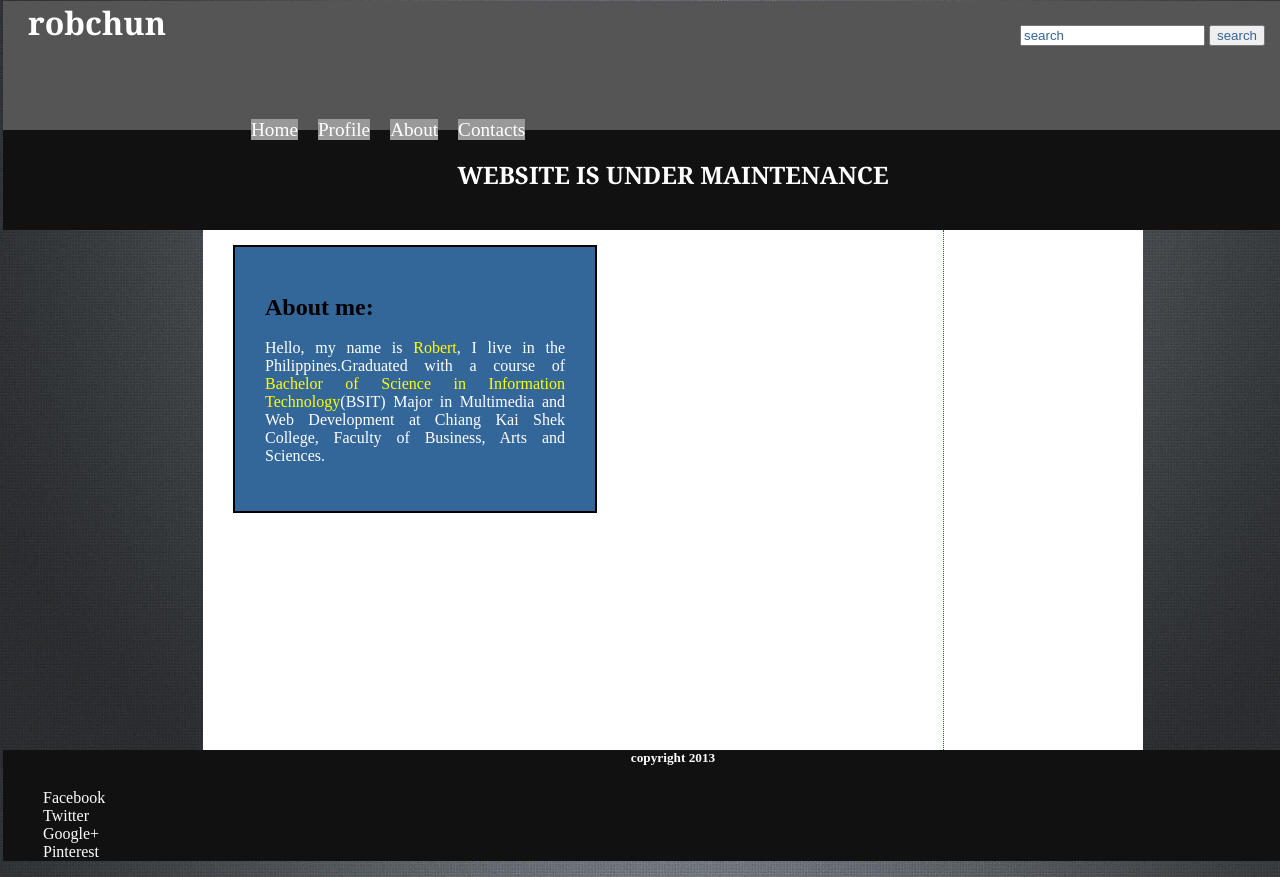
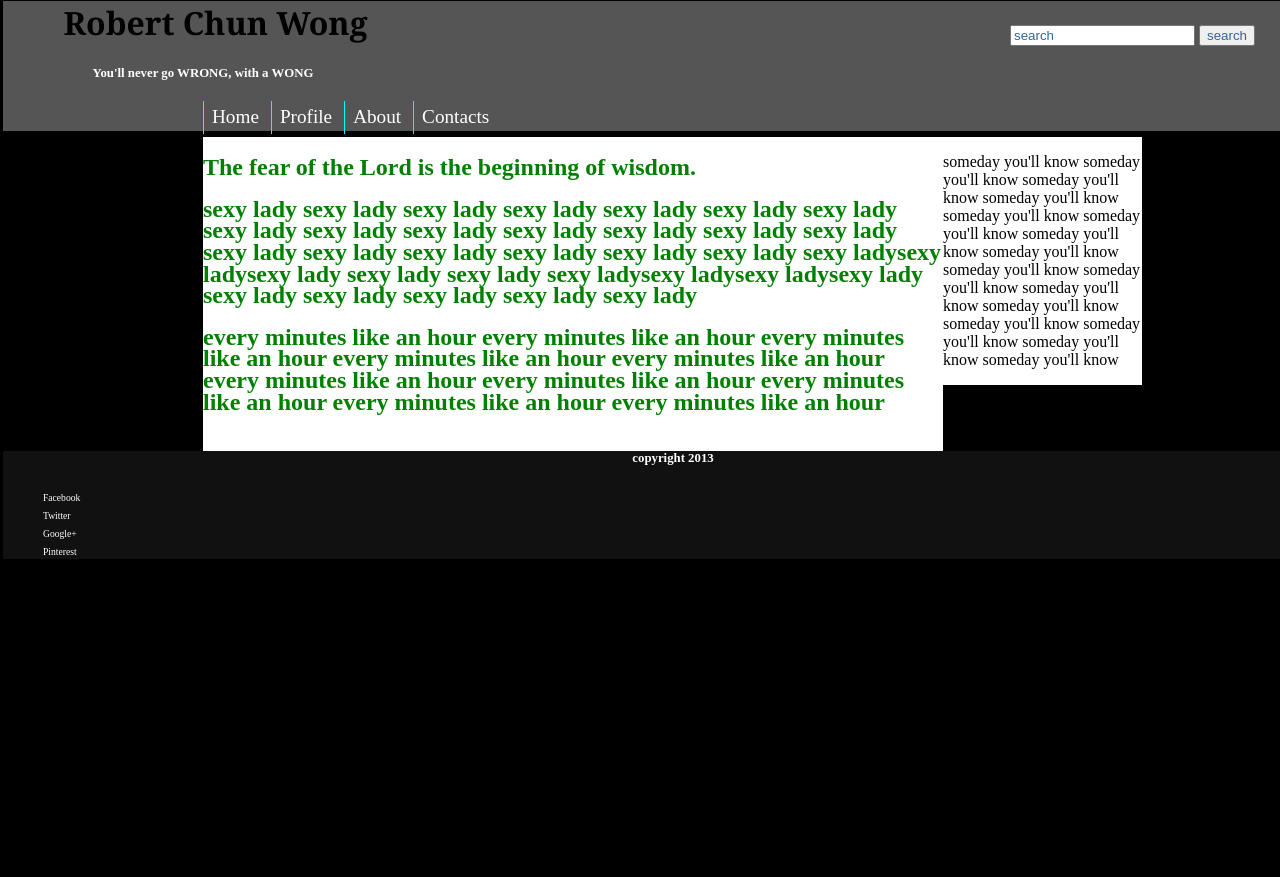
Before and after one commit to robchun/hack.website, a plain HTML site: page index.html in a window 1280 px wide. Shown: the top 877 px of the page. After the commit the page ends 800 px from the top, so only its background shows below. Drawn offline with Linux system fonts and the light colour scheme.

Commit message:
add content to #main

```diff
--- a/index.html
+++ b/index.html
@@ -4,42 +4,43 @@
 <meta name="description" content="Personal blog sites">
 <meta name="author" content="Robert Chun Wong">
 <meta name="keywords" content="blog, tech, gadgets">
-<meta http-equiv:"refresh" content="30">
+<meta http-equiv"refresh" content="30">
 <link rel="stylesheet type="text/css" href="style.css">
 </head>
 
 <body>
 <div id="container">
 <div id="header">
-<h1>robchun</h1>
+<div id="logo">
+<h1 class="center">Robert Chun Wong</h1>
+<h5 class="center">You'll never go <span>wrong</span>, with a <span>wong</span></h5>
+</div>
 <form>
 <input type="text" name="search" value="search">
 <input type="submit" value="search">
 </form>
 <ul>
-<li><a class="menu" href="http://www.google.com" target="_blank">Home</a></li>
-<li><a class="menu" href="http://www.google.com" target="_blank">Profile</a></li>
-<li><a class="menu" href="http://www.google.com" target="_blank">About</a></li>
-<li><a class="menu" href="http://www.google.com" target="_blank">Contacts</a></li>
+<li><a class="menu" href="#home.html" target="_blank">Home</a></li>
+<li><a class="menu" href="#profile.html" target="_blank">Profile</a></li>
+<li><a class="menu" href="#about.html" target="_blank">About</a></li>
+<li><a class="menu" href="#contacts.html" target="_blank">Contacts</a></li>
 </ul>
 </div> <!-- header -->
-<div id="banner">
-<h3>Website is under Maintenance</h3>
-</div> <!-- banner -->
 <div id="main">
-<div id="about"><h2>About me:</h2>
-<p class="about">Hello, my name is <span class="name">Robert</span>, I live in the Philippines.Graduated with a course of <span class="course">Bachelor of Science in Information Technology</span>(BSIT) Major in Multimedia and Web Development at Chiang Kai Shek College, Faculty of Business, Arts and Sciences.</p>
-</div> <!-- about -->
+<h2>The fear of the Lord is the beginning of wisdom.</h2>
+<h2> sexy lady sexy lady sexy lady sexy lady sexy lady sexy lady sexy lady sexy lady sexy lady sexy lady sexy lady sexy lady sexy lady sexy lady sexy lady sexy lady sexy lady sexy lady sexy lady sexy lady sexy ladysexy ladysexy lady sexy lady sexy lady sexy ladysexy ladysexy ladysexy lady sexy lady sexy lady sexy lady  sexy lady sexy lady</h2>
+<h2>every minutes like an hour every minutes like an hour every minutes like an hour every minutes like an hour every minutes like an hour every minutes like an hour every minutes like an hour every minutes like an hour every minutes like an hour every minutes like an hour</h2></br>
 </div> <!-- main -->
 <div id="sidebar">
+<p>someday you'll know someday you'll know someday you'll know someday you'll know someday you'll know someday you'll know someday you'll know someday you'll know someday you'll know someday you'll know someday you'll know someday you'll know someday you'll know someday you'll know someday you'll know someday you'll know </p>
 </div>
 <div id="footer">
-<h5>copyright 2013</h5>
+<h5 class="center">copyright 2013</h5>
 <ul>
-<li class="footer">Facebook</li>
-<li class="footer">Twitter</li>
-<li class="footer">Google+</li>
-<li class="footer">Pinterest</li>
+<li><a class="footer" href="https://www.facebook.com/iamlazyberto?ref=tn_tnmn">Facebook</a></li>
+<li><a class="footer" href="https://www.facebook.com/iamlazyberto?ref=tn_tnmn">Twitter</li>
+<li><a class="footer" href="https://www.facebook.com/iamlazyberto?ref=tn_tnmn">Google+</li>
+<li><a class="footer" href="https://www.facebook.com/iamlazyberto?ref=tn_tnmn">Pinterest</li>
 </ul>
 </div> <!-- footer -->
 </div> <!-- container -->
--- a/style.css
+++ b/style.css
@@ -6,16 +6,9 @@ width:1340px;
 
 #header {
 background-color:#555555;
-border-bottom: 1.5px none #000000;
+border-bottom: 6px solid #000000;
 height:130px;
 margin-top:-20px;
-width:100%;
-}
-
-#banner {
-background-color:#111111;
-height:100px;
-margin-top:-25px;
 width:100%;
 }
 
@@ -23,7 +16,6 @@ width:100%;
 background-color:#ffffff;
 background-repeat:no-repeat;
 float:left;
-height:520px;
 margin-left:200px;
 position:relative;
 width:740px;
@@ -32,9 +24,7 @@ width:740px;
 
 #sidebar {
 background-color:#ffffff;
-border-left:1px dotted green;
 float:left;
-height:520px;
 width:199px;
 
 }
@@ -46,11 +36,13 @@ max-height:300px;
 width:1340px;
 }
 
+#logo {
+width:400px;
+}
 
 /* ===Global=== */
 body {
-background-color:#000000;
-background-image:url('images/tech.jpg');
+background-color:black;
 font-size:100%;
 }
 
@@ -64,7 +56,7 @@ text-transform:uppercase;
 }
 
 h2{
-color:#000000;
+color:green;
 font-family:"Times New Roman";
 font-size:150%;
 line-height:90%;
@@ -73,28 +65,30 @@ text-align:left;
 
 h5 {
 color:#ffffff;
+font-size:0.8em;
+}
+
+.center {
 text-align:center;
 }
-
-
 /* ===Header=== */
 #header h1 {
-color:#ffffff;
+color:#000000;
 font-family:Georgia;
 margin-left:25px;
 }
 
 #header ul {
-margin: 75px 0px 0px 200px;
+margin: 25px 0px 0px 160px;
 }
 
 #header li {
+border-left:1px solid cyan;
 display:inline;
 padding:8px;
 }
 
 a.menu:link{
-background-color:#999999;
 color:#ffffff;
 font-family:Times New Roman;
 font-size:120%;
@@ -124,7 +118,7 @@ text-decoration:line-through;
 }
 
 #header form{
-margin:25px 15px 0px 0px;
+margin:25px 25px 0px 0px;
 position:absolute;
 right:0;
 top:0;
@@ -134,37 +128,42 @@ top:0;
 color:#336699;
 }
 
+span {
+text-transform:uppercase;
+}
 /* ===main=== */
-#about{
-background-color:#336699;
-border: 2px solid #000000;
-display:block;
-margin:15px 0px 0px 30px;
-max-height:500px;
-max-width:300px;
-padding: 30px;
-position:absolute;
-top:0;
+
+
+
+/* ===Footer=== */
+li {
+list-style-type: none;
 }
 
-p.about{
+a.footer:link{
 color:#ffffff;
-font-size:1em;
-text-align:justify;
+font-family:Showcard Gothic;
+font-size:60%;
+text-decoration:none;
 }
 
-span.name {
-color:yellow;
-font-size:
+a.footer:visited {
+color:pink;
+font-family:Showcard Gothic;
+font-size:120%;
+text-decoration:none;
 }
 
-
-span.course {
-color:yellow;
+a.footer:hover{
+color:#ffffff;
+font-family:Showcard Gothic;
+font-size:120%;
+text-decoration:none;
 }
 
-/* ===Footer=== */
-li.footer {
+a.footer:active{
 color:#ffffff;
-list-style-type: none;
+font-family:Showcard Gothic;
+font-size:140%;
+text-decoration:line-through;
 }
```
